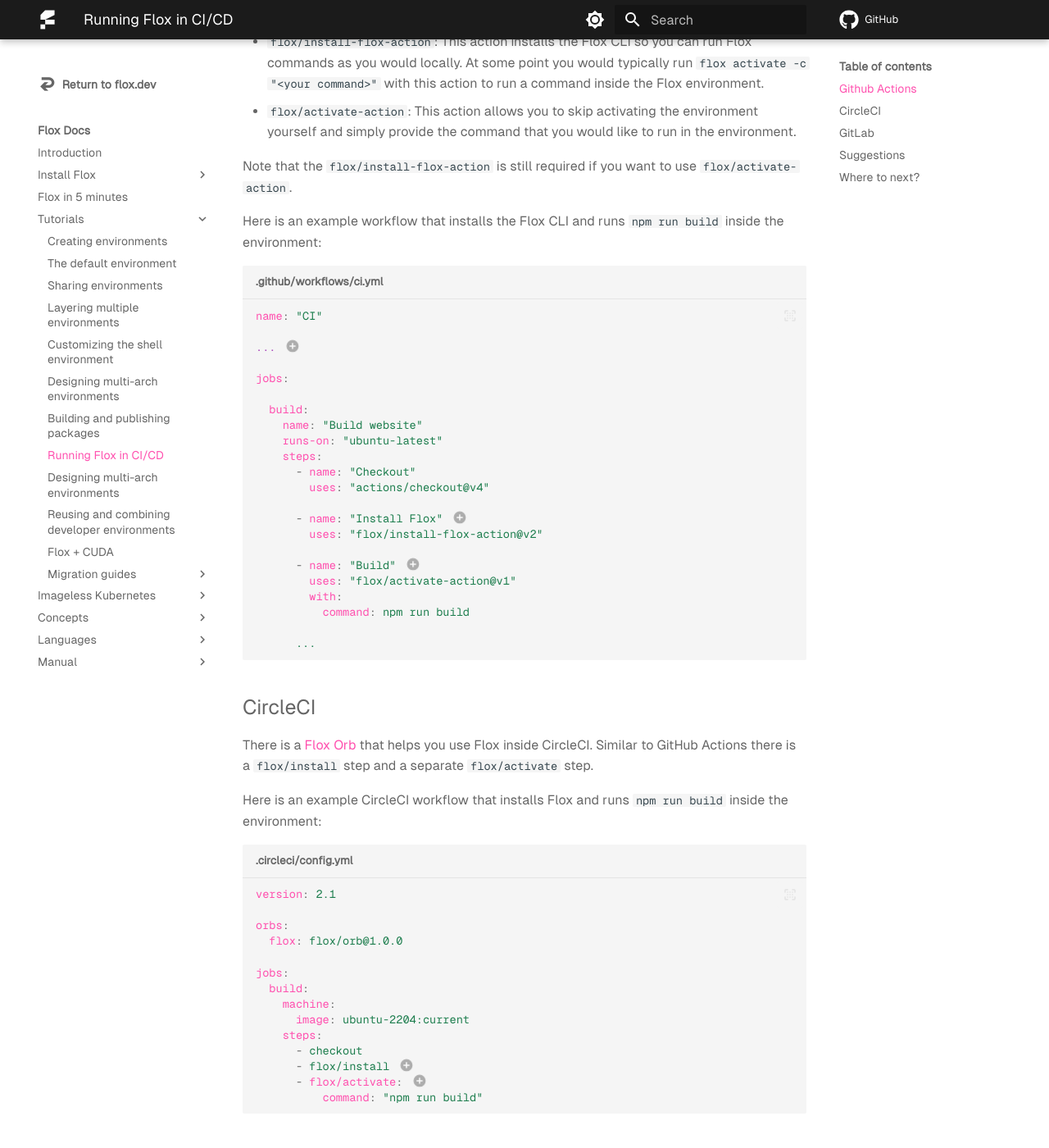
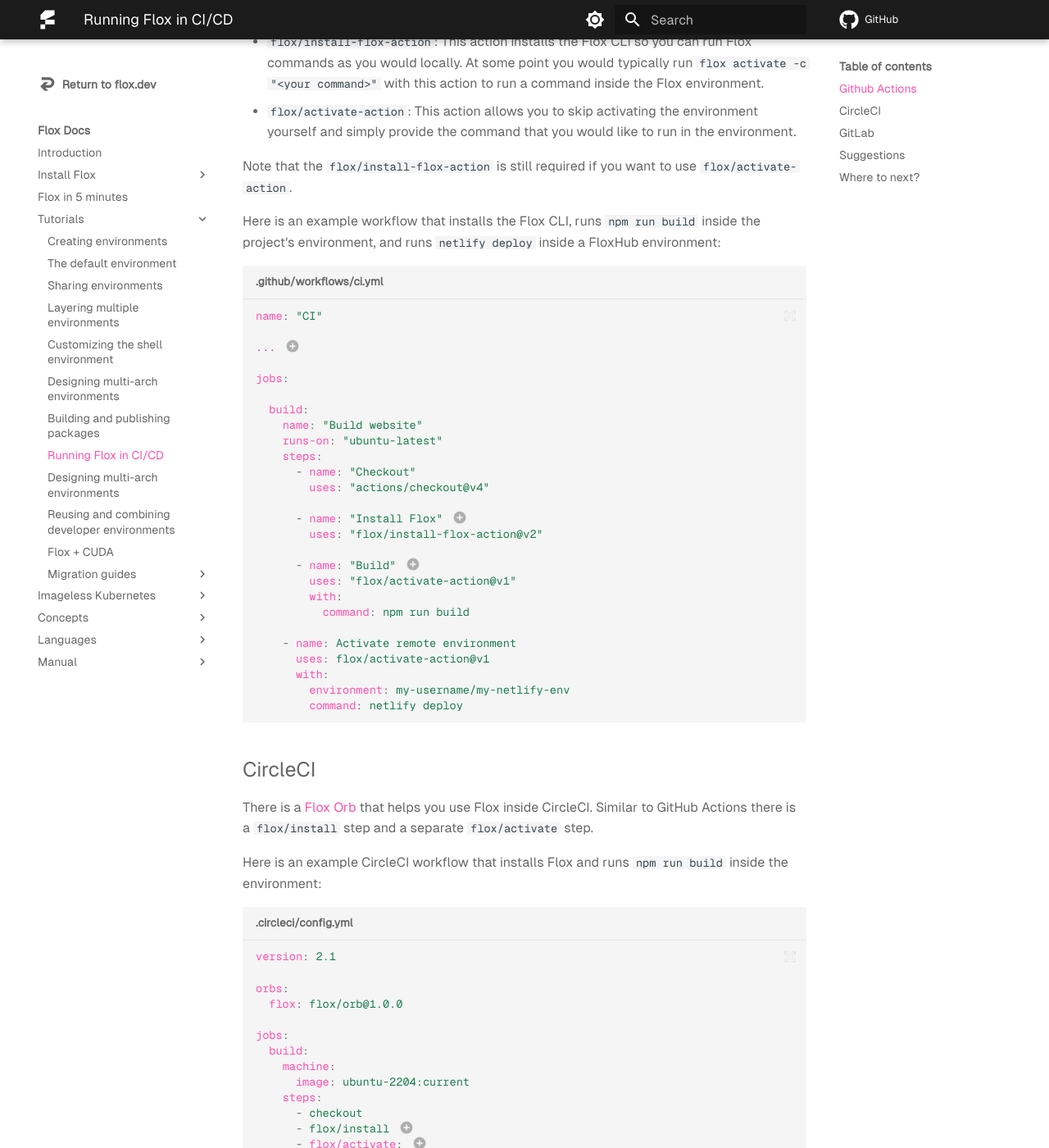
Before and after one commit to flox/floxdocs, an MkDocs documentation site: the page built from docs/tutorials/ci-cd.md, in a window 1280 px wide and 1400 px high, scrolled down 536 px. Shown: the whole window at 82% size. Built offline with MkDocs 1.6.1 and Material for MkDocs 9.7.7, drawn with Linux system fonts in a browser that asks for light colours; plug-ins that fetch from the network failed and are left out; comment, search, counter and statistics services are not loaded.

Commit message:
docs(ci): add example using FloxHub environment

````diff
--- a/docs/tutorials/ci-cd.md
+++ b/docs/tutorials/ci-cd.md
@@ -22,7 +22,9 @@
 
 Note that the `flox/install-flox-action` is still required if you want to use `flox/activate-action`.
 
-Here is an example workflow that installs the Flox CLI and runs `npm run build` inside the environment:
+Here is an example workflow that installs the Flox CLI, runs `npm run build`
+inside the project's environment, and runs `netlify deploy` inside a FloxHub
+environment:
 
 ```yaml title=".github/workflows/ci.yml"
 name: "CI"
@@ -46,8 +48,11 @@
         with:
           command: npm run build
 
-      ...
-
+    - name: Activate remote environment
+      uses: flox/activate-action@v1
+      with:
+        environment: my-username/my-netlify-env
+        command: netlify deploy
 ```
 
 1. You are looking at an example project, your project will probably look a little different. Important parts of how to integrate Flox with Github Actions are highlighted below.
````
